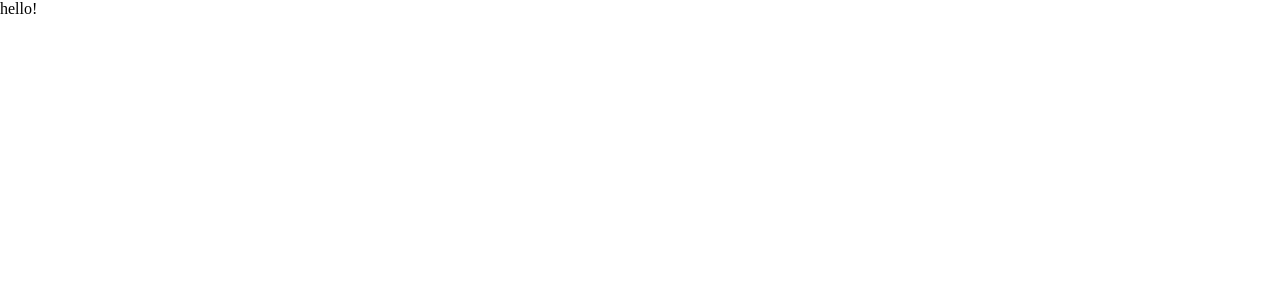
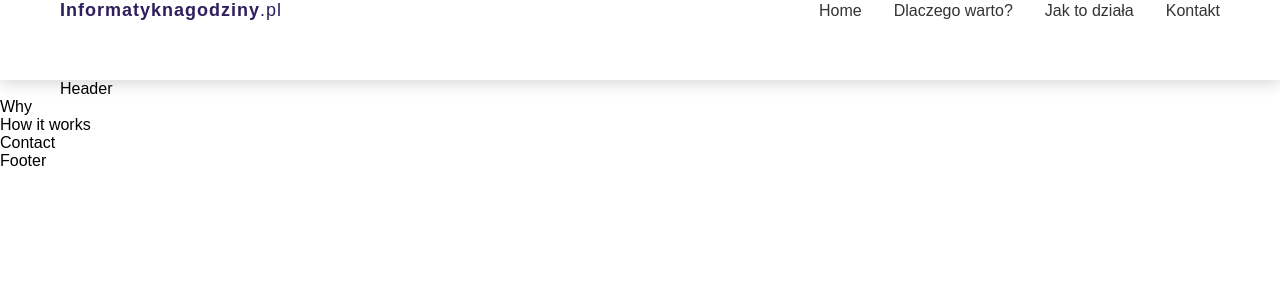
Before and after one commit to lukaszkus/informatyk-app, a React (Create React App) app: page / in a window 1280 px wide. Shown: the top 300 px of the page. Built offline with nearby package versions, Linux system fonts and the light colour scheme.

Commit message:
navigation added

```diff
--- a/src/App.js
+++ b/src/App.js
@@ -1,9 +1,21 @@
 
+
+import Navigation from './components/Navigation'
+import Header from './components/Header'
+import Why from './components/Why'
+import HowItWorks from './components/HowItWorks'
+import Contact from './components/Contact'
+import Footer from './components/Footer'
 
 function App() {
   return (
     <div className="App">
-      hello!
+      <Navigation/>
+      <Header/>
+      <Why/>
+      <HowItWorks/>
+      <Contact/>
+      <Footer/>
     </div>
   );
 }
--- /dev/null
+++ b/src/components/Contact.js
@@ -0,0 +1,9 @@
+import React from 'react'
+
+export default function Contact() {
+    return (
+        <section id="contact">
+            Contact
+        </section>
+    )
+}
--- /dev/null
+++ b/src/components/Footer.js
@@ -0,0 +1,9 @@
+import React from 'react'
+
+export default function Footer() {
+    return (
+        <footer id="footer">
+            Footer
+        </footer>
+    )
+}
--- /dev/null
+++ b/src/components/Header.js
@@ -0,0 +1,11 @@
+import React from 'react'
+
+export default function Header() {
+    return (
+        <header id="header">
+            <div className="container">
+                Header
+            </div>
+        </header>
+    )
+}
--- /dev/null
+++ b/src/components/HowItWorks.js
@@ -0,0 +1,9 @@
+import React from 'react'
+
+export default function HowItWorks() {
+    return (
+        <section id="howItWorks">
+            How it works
+        </section>
+    )
+}
--- /dev/null
+++ b/src/components/Logo.js
@@ -0,0 +1,10 @@
+import React from 'react'
+import './Logo.scss'
+
+export default function Logo() {
+    return (
+        <div className="logo">
+            <p>Informatyknagodziny<span>.pl</span></p>
+        </div>
+    )
+}
--- /dev/null
+++ b/src/components/Logo.scss
@@ -0,0 +1,12 @@
+.logo {
+  display: flex;
+  p {
+    font-size: 18px;
+    font-weight: 900;
+    letter-spacing: 1px;
+    color: #2e1e5c;
+    span {
+      font-weight: 300;
+    }
+  }
+}
--- /dev/null
+++ b/src/components/Navigation.js
@@ -0,0 +1,69 @@
+import React from 'react'
+import { Link } from "react-scroll";
+
+import './Navigation.scss'
+
+import Logo from './Logo'
+
+export default function Navigation() {
+
+    return (
+        <nav className="nav" id="navbar">
+        <div className="container">
+        <div className="nav-content">
+        <Logo/>
+          <ul className="nav-items">
+            <li className="nav-item">
+              <Link
+                activeClass="active"
+                to="header"
+                spy={true}
+                smooth={true}
+                offset={-70}
+                duration={500}
+              >
+                Home
+              </Link>
+            </li>
+            <li className="nav-item">
+              <Link
+                activeClass="active"
+                to="why"
+                spy={true}
+                smooth={true}
+                offset={-70}
+                duration={500}
+              >
+                Dlaczego warto?
+              </Link>
+            </li>
+            <li className="nav-item">
+              <Link
+                activeClass="active"
+                to="howItWorks"
+                spy={true}
+                smooth={true}
+                offset={-70}
+                duration={500}
+              >
+                Jak to działa
+              </Link>
+            </li>
+            <li className="nav-item">
+              <Link
+                activeClass="active"
+                to="contact"
+                spy={true}
+                smooth={true}
+                offset={-70}
+                duration={500}
+              >
+                Kontakt
+              </Link>
+            </li>
+          </ul>
+        </div>
+        </div>
+      </nav>
+    )
+}
--- /dev/null
+++ b/src/components/Navigation.scss
@@ -0,0 +1,22 @@
+.nav {
+  background-color: white;
+  position: sticky;
+  //   top: 0px;
+  width: 100%;
+  height: 80px;
+  z-index: 1000;
+  box-shadow: 0 4px 14px 0 rgba(0, 0, 0, 0.15);
+  .nav-content {
+    // padding: 0rem 3rem;
+    // margin: 0 auto;
+    display: flex;
+    justify-content: space-between;
+    align-items: center;
+    height: 100%;
+    .nav-item {
+      display: inline;
+      margin-left: 2rem;
+      color: #333;
+    }
+  }
+}
--- /dev/null
+++ b/src/components/Why.js
@@ -0,0 +1,9 @@
+import React from 'react'
+
+export default function Why() {
+    return (
+        <section id="why">
+            Why
+        </section>
+    )
+}
--- a/src/styles/main.scss
+++ b/src/styles/main.scss
@@ -3,3 +3,14 @@
   padding: 0;
   box-sizing: border-box;
 }
+
+body {
+  font-family: "Montserrat", "Arial", sans-serif;
+}
+
+.container {
+  max-width: 1200px;
+  width: 100%;
+  padding: 0 20px;
+  margin: 0 auto;
+}
```
